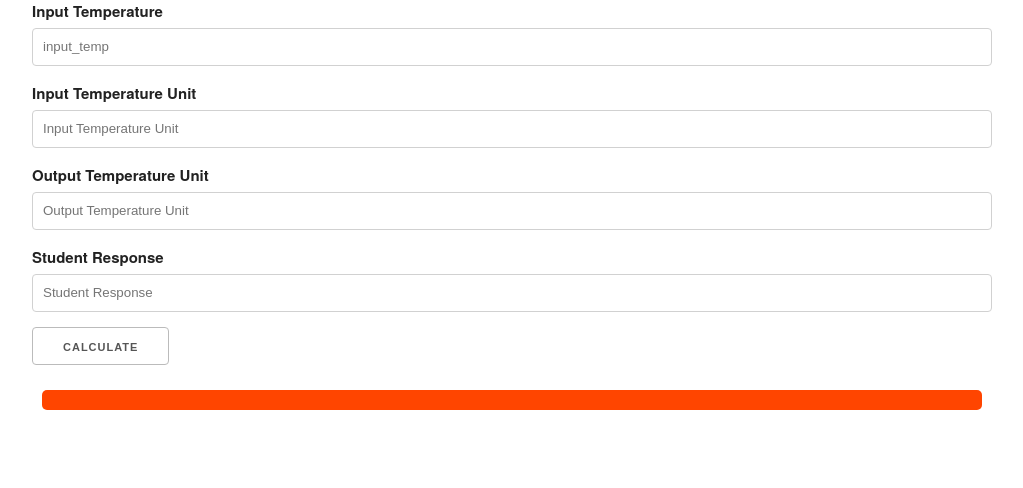
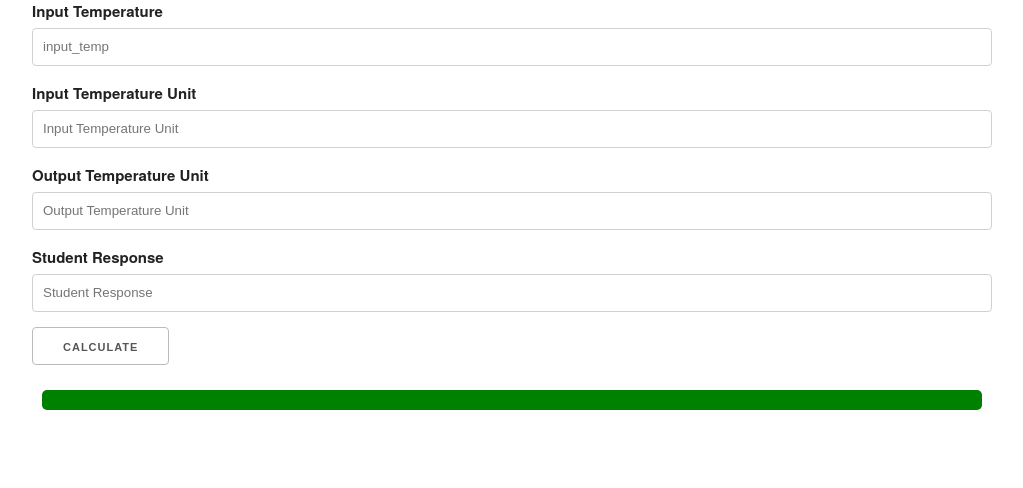
Before and after one commit to sakian2/FlaskDevopsProject, a Flask app: page / in a window 1280 px wide. Shown: the part 76-564 px from the top of the page, without its empty margins (128-1151 px from the left). Run offline with Flask 2, Linux system fonts and the light colour scheme.

Commit message:
update color

```diff
--- a/templates/app.html
+++ b/templates/app.html
@@ -11,7 +11,7 @@
         />
     <style>
         .alert {
-            background: orangered;
+            background: green;
             padding: 1rem;
             border-radius: 5px;
             color: white;
```
